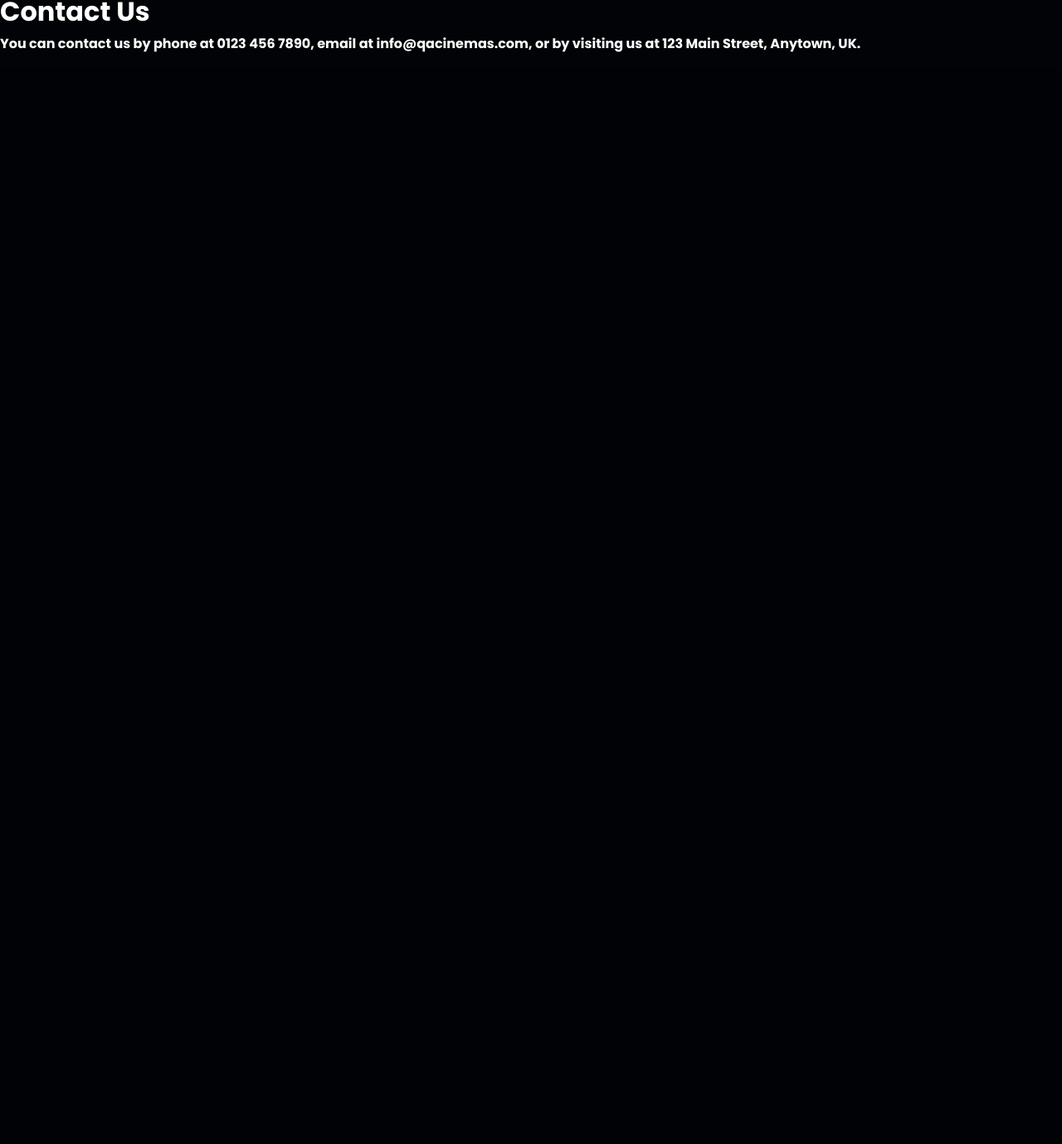
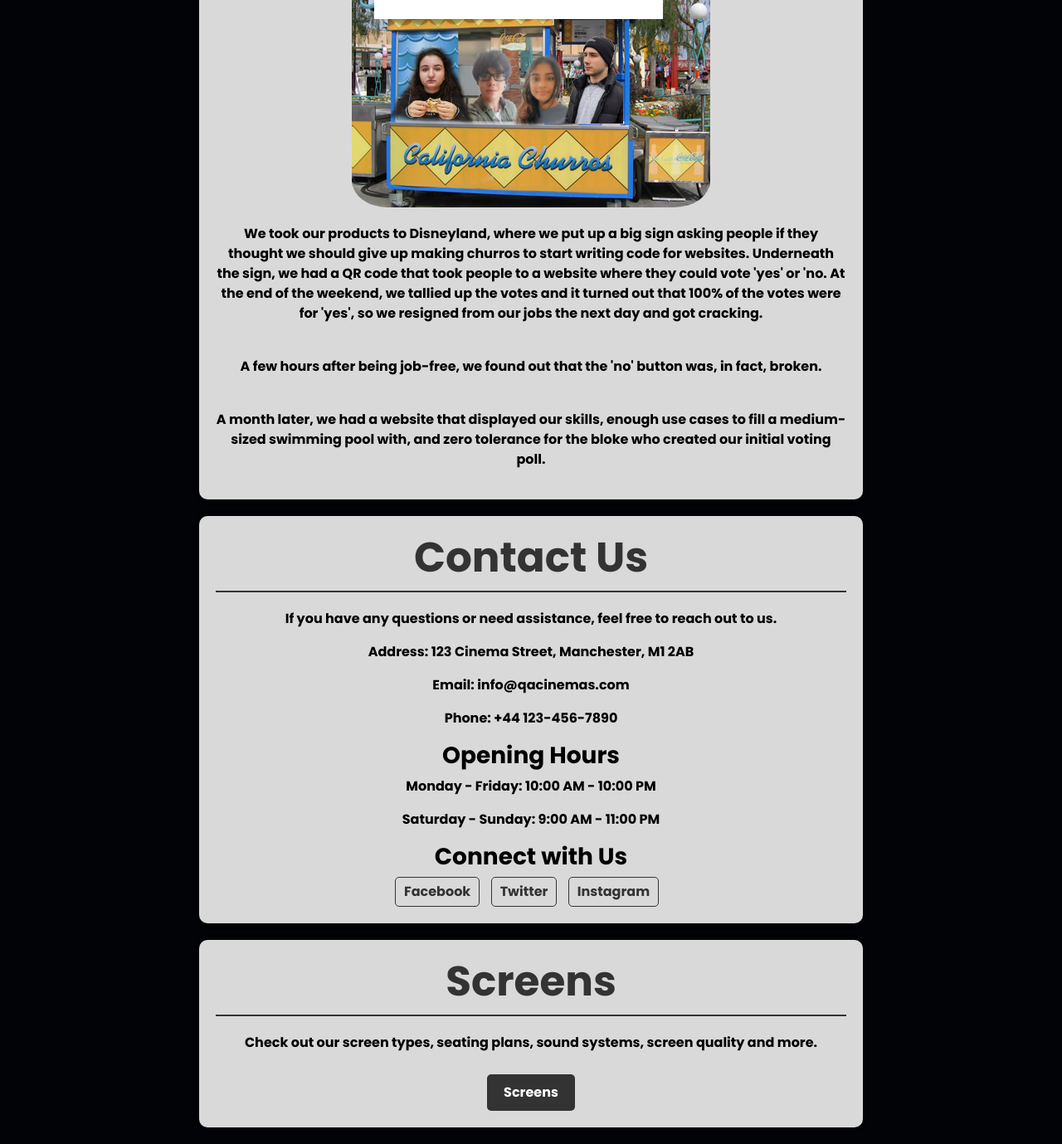
Before and after one commit to fkia413/CodeBusters, a Flask app: page /about in a window 1280 px wide. Shown: the part 742-2121 px from the top of the page at 83% size. Before the commit the page ends 805 px from the top, so only its background shows below. Run offline with Flask 3, Linux system fonts and the light colour scheme; parts of the project's set-up code (start-up, migrations or seed data) failed here and were passed over.

Commit message:
FR: finished about us page

```diff
--- a/application/templates/about.html
+++ b/application/templates/about.html
@@ -1,38 +1,135 @@
 {%extends "layout.html"%}
 <!-- Content block -->
 {% block content%}
+<style>
+.about {
+	color: #000;
+  text-align: center;
+}
+.about header {
+    background-color: #333;
+    color: #000000;
+    text-align: center;
+    padding: 20px;
+}
+
+.about section {
+    max-width: 800px;
+    margin: 0 auto;
+    padding: 20px;
+    background-color: #fff;
+    border-radius: 5px;
+    margin-bottom: 20px;
+    background-color: rgba(255, 255, 255, 0.85);
+    border-radius: 10px;
+    box-shadow: 0px 0px 10px rgba(0, 0, 0, 0.1);
+}
+
+.about h2 {
+    color: #333;
+    text-align: center;
+    padding-bottom: 10px;
+    border-bottom: 2px solid #333;
+    margin-bottom: 20px;
+    font-size: 50px; /* Increase font size */
+    font-weight: bold; /* Make text bold */
+    text-align: center; /* Center-align h2 headings */
+}
+
+.team-member {
+    margin-top: 20px;
+}
+
+.team-member img {
+    max-width: 100%;
+    border-radius: 50%;
+    margin-bottom: 20px;
+}
+
+.social-icon {
+    display: inline-block;
+    margin-right: 10px;
+    text-decoration: none;
+    color: #333;
+    border: 1px solid #333;
+    padding: 5px 10px;
+    border-radius: 5px;
+}
+
+.cta-button {
+    display: inline-block;
+    background-color: #333;
+    color: #fff;
+    padding: 10px 20px;
+    text-decoration: none;
+    border-radius: 5px;
+    margin-top: 10px;
+    transition: background-color 0.3s, color 0.3s;
+}
+
+.cta-button:hover {
+    background-color: #fff; /* Change background color on hover */
+    color: #333; /* Change text color on hover */
+}
+
+.about-headers {}
+
+
+@media (max-width: 768px) {
+    section {
+        padding: 10px;
+    }
+}
+
+</style>
+<div class="about">
 <div class="about-content">
-	<h1>About Page</h1>
+	<h1>About Us</h1>
 </div>
 <main>
+    <section id="about-qacinemas">
+      <h2 class="about-headers">QA Cinemas</h2>
+     	<p>QA Cinemas is an industry-recognized cinema chain that has been in the cinema and film business for over 20 years. We specialize in both new releases and special showings of classic films from the 60's until the 90's. We have seen large success in the Northwest of England, and we plan on branching out nationally within the next coming years.</p>
+		  <p>We have various business ventures, including the upcoming opening of a new café and indoor arcade. However, our primary focus is on enhancing our online presence and providing an easy way for our customers to book tickets online.</p>
+	  </section>
     <section>
-      <h2>QA Cinemas</h2>
-      <p>QA Cinemas is an industry-recognized cinema chain that has been in the cinema and film business for over 20 years. We specialize in both new releases and special showings of classic films from the 60's until the 90's. We have seen large success in the Northwest of England, and we plan on branching out nationally within the next coming years.</p>
+      <h2 class="about-headers">Meet Code Busters (formerly known as Churro Busters)</h2>
+      <p>Roberto, Corvus, Farhana and Farah...the dream team. We're a rowdy bunch who one day were tasked to create a website for QA Cinemas. Our origin story was in, fact, making churros...</p>
+      <img src="../static/imgs/a boat/churro.png" alt="Our origin story" style="max-width: 100%; border-radius: 10%; margin-bottom: 20px;">
+      <br>
+        <p>We took our products to Disneyland, where we put up a big sign asking people if they thought we should give up making churros to start writing code for websites. Underneath the sign, we had a QR code that took people to a website where they could vote 'yes' or 'no.
+            At the end of the weekend, we tallied up the votes and it turned out that 100% of the votes were for 'yes', so we resigned from our jobs the next day and got cracking.</p>
+		<br>
+            <p>A few hours after being job-free, we found out that the 'no' button was, in fact, broken. </p>
+		<br>
+        <p>A month later, we had a website that displayed our skills, enough use cases to fill a medium-sized swimming pool with, and zero tolerance for the bloke who created our initial voting poll.</p>
     </section>
-    <section>
-      <h2>The Team</h2>
-      <img src="team.jpg" alt="The QA Cinemas team">
-      <p>The QA Cinemas website was created by a team of four developers. We are all passionate about cinema and film, and we are excited to share our love of movies with the world.</p>
-      <ul>
-        <li>
-          <strong>John Smith</strong> is the lead developer. He has over 10 years of experience in web development, and he is responsible for the overall design and architecture of the website.
-        </li>
-        <li>
-          <strong>Jane Doe</strong> is the front-end developer. She is responsible for the look and feel of the website, as well as the user experience.
-        </li>
-        <li>
-          <strong>Mike Jones</strong> is the back-end developer. He is responsible for the data and logic behind the website, as well as the security of the system.
-        </li>
-        <li>
-          <strong>Sally Green</strong> is the QA engineer. She is responsible for testing the website to ensure that it is free of errors and meets the requirements of the client.
-        </li>
-      </ul>
+	 <section id="contact-info">
+        <h2 class="about-headers">Contact Us</h2>
+        <p>If you have any questions or need assistance, feel free to reach out to us.</p>
+        <address>
+            <p><strong>Address:</strong> 123 Cinema Street, Manchester, M1 2AB</p>
+            <p><strong>Email:</strong> info@qacinemas.com</p>
+            <p><strong>Phone:</strong> +44 123-456-7890</p>
+        </address>
+
+        <h3>Opening Hours</h3>
+        <p>Monday - Friday: 10:00 AM - 10:00 PM</p>
+        <p>Saturday - Sunday: 9:00 AM - 11:00 PM</p>
+
+        <div id="social-media">
+            <h3>Connect with Us</h3>
+            <a href="#" class="social-icon">Facebook</a>
+            <a href="#" class="social-icon">Twitter</a>
+            <a href="#" class="social-icon">Instagram</a>
+        </div>
     </section>
-    <section>
-      <h2>Contact Us</h2>
-      <p>
-        You can contact us by phone at <strong>0123 456 7890</strong>, email at <strong>info@qacinemas.com</strong>, or by visiting us at <strong>123 Main Street, Anytown, UK</strong>.
-      </p>
+
+    <section id="screens-section">
+        <h2 class="about-headers">Screens</h2>
+        <p>Check out our screen types, seating plans, sound systems, screen quality and more.</p>
+        <a href="screens.html" class="cta-button">Screens</a>
     </section>
 </main>
+</div>
   {%endblock%}
```
Also changed, not shown: application/static/imgs/a boat/churro.png (added).
